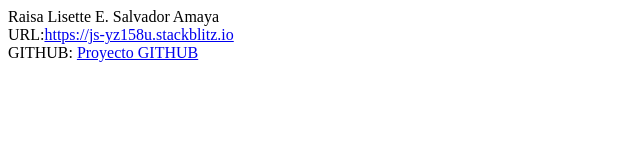
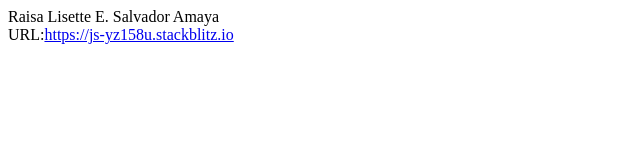
Before and after one commit to raisali/Proyecto-An-lisis-Problema-de-Contaminaci-n---VIU, a website: page index.html in a window 1280 px wide. Shown: the whole page, without its empty margins (0-640 px from the left). Drawn offline with Linux system fonts and the light colour scheme.

Commit message:
1 file modified

```diff
--- a/index.html
+++ b/index.html
@@ -2,5 +2,5 @@
 
 Raisa Lisette E. Salvador Amaya<br>
 URL:<a href="https://js-yz158u.stackblitz.io">https://js-yz158u.stackblitz.io</a><br>
-GITHUB: <a href="https://github.com/raisali/Proyecto-An-lisis-Problema-de-Contaminaci-n---VIU.git" >Proyecto GITHUB</a><br>
+
 </html>
```
